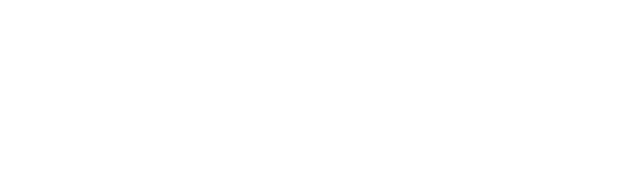
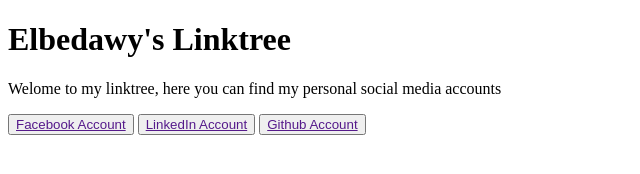
Before and after one commit to omarelbedawy/Small-linktree, a plain HTML site: page index.html in a window 1280 px wide. Shown: the whole page, without its empty margins (0-640 px from the left). Drawn offline with Linux system fonts and the light colour scheme.

Commit message:
Adding buttons

```diff
--- a/index.html
+++ b/index.html
@@ -6,6 +6,16 @@
     <title>Small-Linktree</title>
 </head>
 <body>
-
+    <h1>Elbedawy's Linktree</h1>
+    <p>Welome to my linktree, here you can find my personal social media accounts</p>
+    <button>
+        <a href="">Facebook Account</a>
+    </button>
+    <button>
+        <a href="">LinkedIn Account</a>
+    </button>
+    <button>
+       <a href="">Github Account</a>
+    </button>
 </body>
 </html>
```
